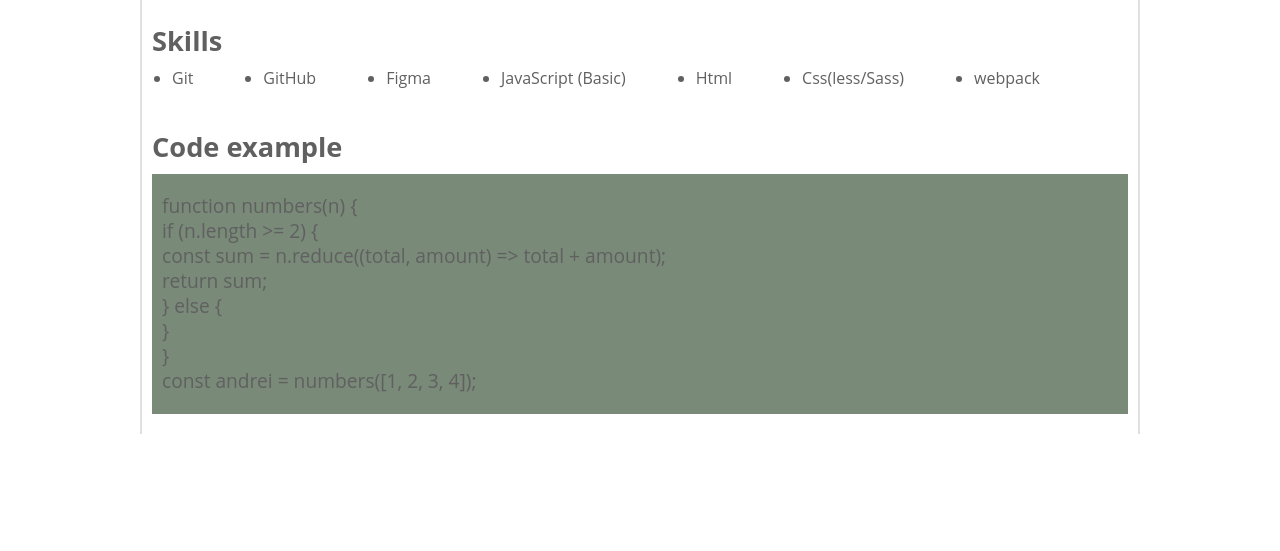
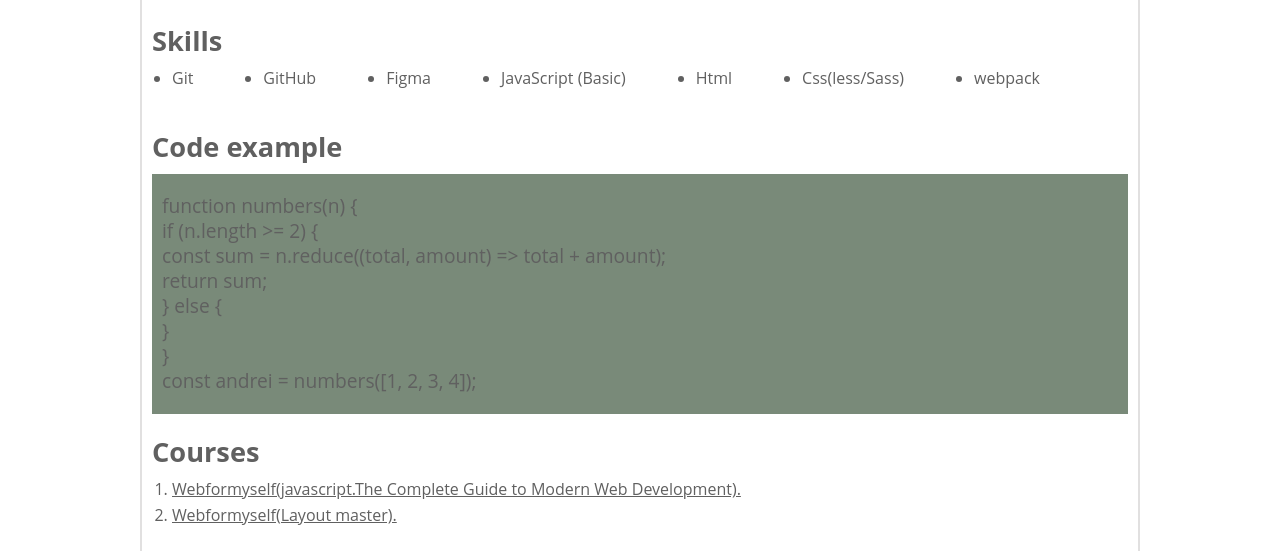
Before and after one commit to andreiokcober/rsschool-cv-first-version, a plain HTML site: page index.html in a window 1280 px wide. Shown: the part 391-942 px from the top of the page. Before the commit the page ends 825 px from the top, so only its background shows below. Drawn offline with Linux system fonts and the light colour scheme.

Commit message:
feat: add new block Courses

```diff
--- a/index.html
+++ b/index.html
@@ -88,6 +88,26 @@
           </p>
         </div>
       </section>
+      <section class="courses">
+        <h1>Courses</h1>
+        <ul class="courses_menu">
+          <li class="courses_menu_item">
+            <a
+              class="courses_menu_item_link"
+              href="https://webformyself.com/javascript/?utm_medium=systema&utm_source=nashikursi&utm_campaign=javascript"
+              >Webformyself(javascript.The Complete Guide to Modern Web
+              Development).</a
+            >
+          </li>
+          <li class="courses_menu_item">
+            <a
+              class="courses_menu_item_link"
+              href="https://webformyself.com/verstka/?utm_medium=systema&utm_source=nashikursi&utm_campaign=verstkamaster"
+              >Webformyself(Layout master).</a
+            >
+          </li>
+        </ul>
+      </section>
     </main>
   </body>
 </html>
--- a/style.css
+++ b/style.css
@@ -122,3 +122,20 @@ header {
 .code_example p {
   font-size: 1.2em;
 }
+.courses {
+  margin-top: 20px;
+}
+.courses_menu {
+  list-style-type: style;
+  margin-left: 20px;
+}
+.courses_menu_item {
+  margin-bottom: 5px;
+}
+.courses_menu_item_link {
+  text-decoration: underline;
+}
+.courses_menu_item_link:hover {
+  color: #339933;
+  text-decoration: none;
+}
```
